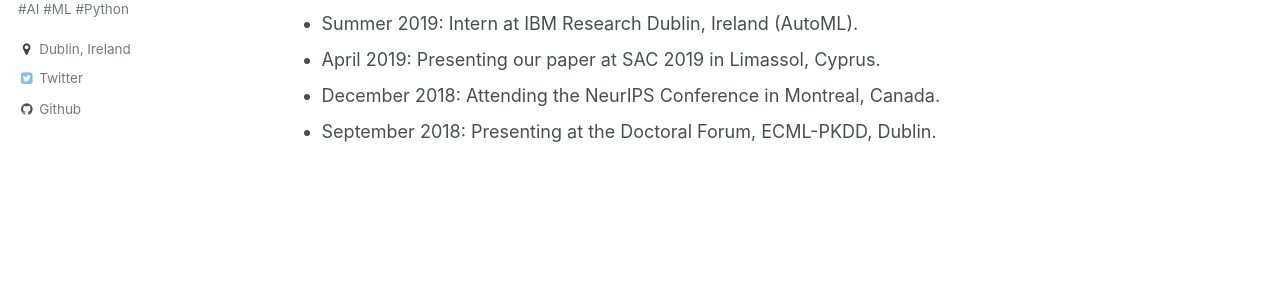
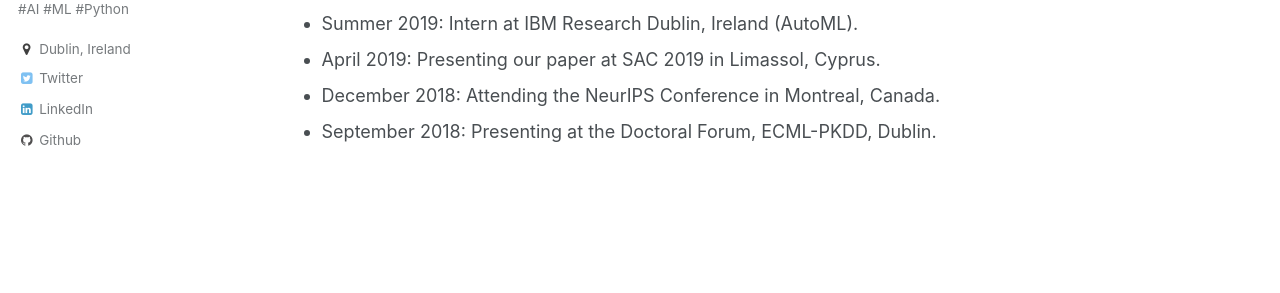
Before and after one commit to chiddianozie/chidubem-iddianozie, a Jekyll site: the page built from _pages/about.md, in a window 1280 px wide. Shown: the part 315-608 px from the top of the page. Built offline with Jekyll 4.4.1, drawn with Linux system fonts in a browser that asks for light colours.

Commit message:
added link to linkedin profile

```diff
--- a/_config.yml
+++ b/_config.yml
@@ -97,7 +97,7 @@ author:
   keybase          :
   instagram        :
   lastfm           :
-  linkedin         :
+  linkedin         : "linkedin.com/in/chidubemiddianozie"
   orcid            : #"http://orcid.org/yourorcidurl"
   pinterest        :
   soundcloud       :
```
